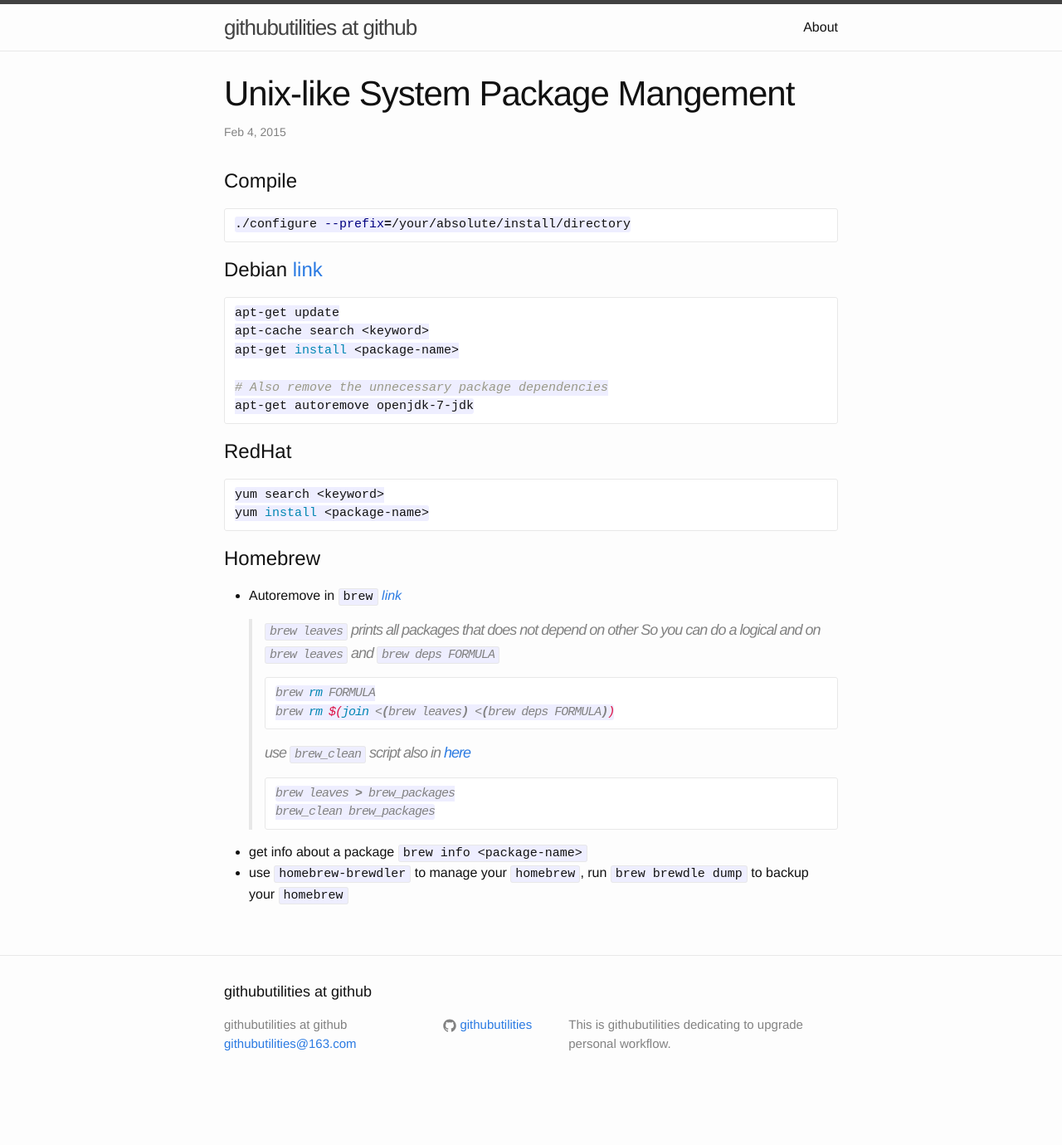
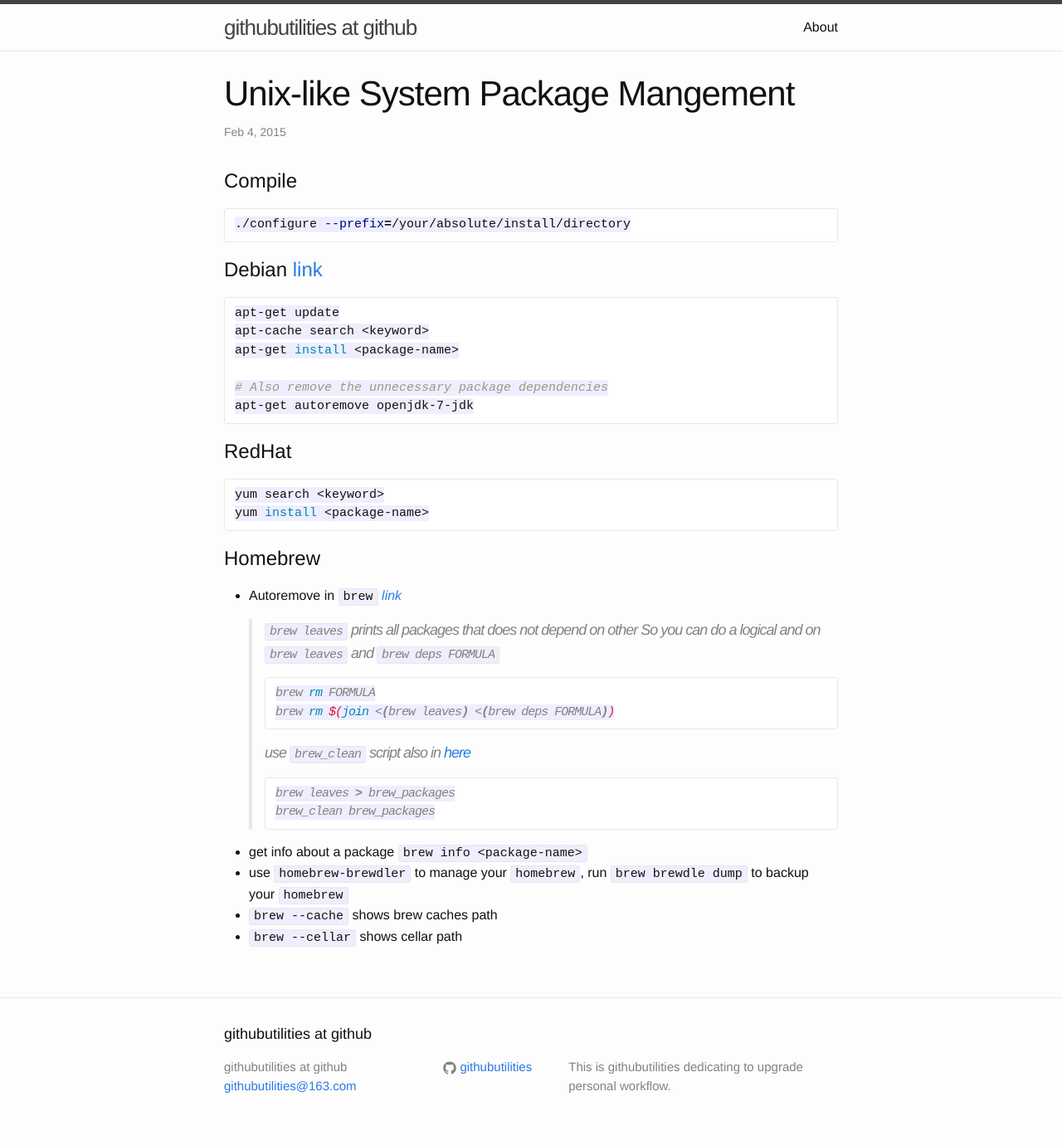
Before and after one commit to githubutilities/githubutilities.github.io, a Jekyll site: the page built from _posts/2015-02-04-unix-like-system-package-management.markdown, in a window 1280 px wide. Shown: the whole page at 83% size. Built offline with Jekyll 4.4.1, drawn with Linux system fonts in a browser that asks for light colours; Markdown is read by kramdown in place of the engine named in the settings; before the commit the page ends 1329 px from its top, so only the background shows below that.

Commit message:
add brew cache and cellar guide

````diff
--- a/_posts/2015-02-04-unix-like-system-package-management.markdown
+++ b/_posts/2015-02-04-unix-like-system-package-management.markdown
@@ -48,3 +48,5 @@
     > ```
 * get info about a package `brew info <package-name>`
 * use `homebrew-brewdler` to manage your `homebrew`, run `brew brewdle dump` to backup your `homebrew`
+* `brew --cache` shows brew caches path
+* `brew --cellar` shows cellar path
````
